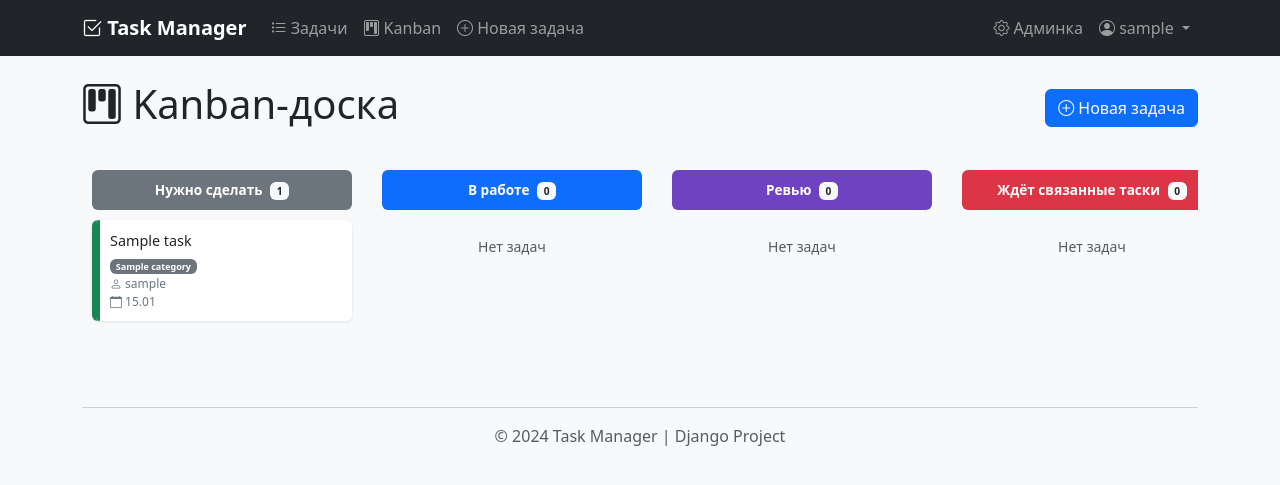
After one commit to pvmen/python_cosec, a Django app: page /kanban/ in a window 1280 px wide. The commit adds this page. Shown: the top 485 px of the page. Run offline with Django 5.2, Linux system fonts and the light colour scheme; a user stored in the database is signed in; tables that the repository leaves empty hold one stand-in row (values such as "Sample post").

Commit message:
Add priority, status, Kanban board, auth system, date filters

```diff
--- a/config/settings.py
+++ b/config/settings.py
@@ -116,3 +116,7 @@ USE_TZ = True
 # https://docs.djangoproject.com/en/6.0/howto/static-files/
 
 STATIC_URL = 'static/'
+
+LOGIN_URL = 'login'
+LOGIN_REDIRECT_URL = 'task_list'
+LOGOUT_REDIRECT_URL = 'login'
--- a/tasks/admin.py
+++ b/tasks/admin.py
@@ -10,9 +10,9 @@ class CategoryAdmin(admin.ModelAdmin):
 
 @admin.register(Task)
 class TaskAdmin(admin.ModelAdmin):
-    list_display = ['title', 'category', 'assigned_to', 'deadline', 'is_completed', 'created_at']
-    list_filter = ['is_completed', 'category', 'assigned_to', 'created_at', 'deadline']
+    list_display = ['title', 'category', 'assigned_to', 'priority', 'status', 'deadline', 'created_at']
+    list_filter = ['status', 'priority', 'category', 'assigned_to', 'created_at', 'deadline']
     search_fields = ['title', 'description']
-    list_editable = ['is_completed']
+    list_editable = ['status', 'priority']
     date_hierarchy = 'created_at'
     ordering = ['-created_at']
--- /dev/null
+++ b/tasks/templatetags/custom_filters.py
@@ -0,0 +1,8 @@
+from django import template
+
+register = template.Library()
+
+
+@register.filter
+def get_item(dictionary, key):
+    return dictionary.get(key)
--- a/tasks/urls.py
+++ b/tasks/urls.py
@@ -1,10 +1,16 @@
 from django.urls import path
+from django.contrib.auth.views import LogoutView
 from . import views
 
 urlpatterns = [
     path('', views.TaskListView.as_view(), name='task_list'),
+    path('kanban/', views.KanbanView.as_view(), name='kanban'),
     path('task/<int:pk>/', views.TaskDetailView.as_view(), name='task_detail'),
     path('task/create/', views.TaskCreateView.as_view(), name='task_create'),
     path('task/<int:pk>/edit/', views.TaskUpdateView.as_view(), name='task_update'),
     path('task/<int:pk>/delete/', views.TaskDeleteView.as_view(), name='task_delete'),
+    path('task/<int:pk>/update-status/', views.UpdateTaskStatusView.as_view(), name='task_update_status'),
+    path('login/', views.CustomLoginView.as_view(), name='login'),
+    path('logout/', LogoutView.as_view(), name='logout'),
+    path('register/', views.RegisterView.as_view(), name='register'),
 ]
--- a/tasks/views.py
+++ b/tasks/views.py
@@ -1,10 +1,34 @@
-from django.views.generic import ListView, DetailView, CreateView, UpdateView, DeleteView
+from django.views.generic import ListView, DetailView, CreateView, UpdateView, DeleteView, TemplateView
+from django.contrib.auth.mixins import LoginRequiredMixin
+from django.contrib.auth.views import LoginView, LogoutView
+from django.contrib.auth import login
 from django.urls import reverse_lazy
+from django.views import View
+from django.http import JsonResponse
+from django.shortcuts import redirect
+from django.utils import timezone
+from datetime import timedelta
 from .models import Task, Category
-from .forms import TaskForm
+from .forms import TaskForm, RegisterForm
 
 
-class TaskListView(ListView):
+class CustomLoginView(LoginView):
+    template_name = 'registration/login.html'
+    redirect_authenticated_user = True
+
+
+class RegisterView(CreateView):
+    form_class = RegisterForm
+    template_name = 'registration/register.html'
+    success_url = reverse_lazy('task_list')
+
+    def form_valid(self, form):
+        user = form.save()
+        login(self.request, user)
+        return redirect(self.success_url)
+
+
+class TaskListView(LoginRequiredMixin, ListView):
     model = Task
     template_name = 'tasks/task_list.html'
     context_object_name = 'tasks'
@@ -13,49 +37,87 @@ class TaskListView(ListView):
     def get_queryset(self):
         queryset = Task.objects.select_related('category', 'assigned_to')
 
-        # Фильтр по категории
         category_id = self.request.GET.get('category')
         if category_id:
             queryset = queryset.filter(category_id=category_id)
 
-        # Фильтр по статусу
         status = self.request.GET.get('status')
-        if status == 'completed':
-            queryset = queryset.filter(is_completed=True)
-        elif status == 'pending':
-            queryset = queryset.filter(is_completed=False)
+        if status:
+            queryset = queryset.filter(status=status)
+
+        priority = self.request.GET.get('priority')
+        if priority:
+            queryset = queryset.filter(priority=priority)
+
+        date_filter = self.request.GET.get('date_filter')
+        today = timezone.now().date()
+        if date_filter == 'today':
+            queryset = queryset.filter(deadline__date=today)
+        elif date_filter == 'week':
+            week_end = today + timedelta(days=7)
+            queryset = queryset.filter(deadline__date__gte=today, deadline__date__lte=week_end)
+        elif date_filter == 'overdue':
+            queryset = queryset.filter(deadline__lt=timezone.now()).exclude(status='done')
 
         return queryset
 
     def get_context_data(self, **kwargs):
         context = super().get_context_data(**kwargs)
         context['categories'] = Category.objects.all()
+        context['statuses'] = Task.STATUS_CHOICES
+        context['priorities'] = Task.PRIORITY_CHOICES
         context['current_category'] = self.request.GET.get('category', '')
         context['current_status'] = self.request.GET.get('status', '')
+        context['current_priority'] = self.request.GET.get('priority', '')
+        context['current_date_filter'] = self.request.GET.get('date_filter', '')
         return context
 
 
-class TaskDetailView(DetailView):
+class TaskDetailView(LoginRequiredMixin, DetailView):
     model = Task
     template_name = 'tasks/task_detail.html'
     context_object_name = 'task'
 
 
-class TaskCreateView(CreateView):
+class TaskCreateView(LoginRequiredMixin, CreateView):
     model = Task
     form_class = TaskForm
     template_name = 'tasks/task_form.html'
     success_url = reverse_lazy('task_list')
 
 
-class TaskUpdateView(UpdateView):
+class TaskUpdateView(LoginRequiredMixin, UpdateView):
     model = Task
     form_class = TaskForm
     template_name = 'tasks/task_form.html'
     success_url = reverse_lazy('task_list')
 
 
-class TaskDeleteView(DeleteView):
+class TaskDeleteView(LoginRequiredMixin, DeleteView):
     model = Task
     template_name = 'tasks/task_confirm_delete.html'
     success_url = reverse_lazy('task_list')
+
+
+class KanbanView(LoginRequiredMixin, TemplateView):
+    template_name = 'tasks/kanban.html'
+
+    def get_context_data(self, **kwargs):
+        context = super().get_context_data(**kwargs)
+        context['statuses'] = Task.STATUS_CHOICES
+        context['tasks_by_status'] = {
+            status[0]: Task.objects.filter(status=status[0]).select_related('category', 'assigned_to')
+            for status in Task.STATUS_CHOICES
+        }
+        return context
+
+
+class UpdateTaskStatusView(LoginRequiredMixin, View):
+    def post(self, request, pk):
+        task = Task.objects.get(pk=pk)
+        new_status = request.POST.get('status')
+        if new_status in dict(Task.STATUS_CHOICES):
+            task.status = new_status
+            task.save()
+            return JsonResponse({'success': True})
+        return JsonResponse({'success': False, 'error': 'Invalid status'}, status=400)
--- a/templates/base.html
+++ b/templates/base.html
@@ -20,14 +20,15 @@
             transform: translateY(-2px);
             box-shadow: 0 4px 12px rgba(0,0,0,0.1);
         }
-        .badge-completed {
-            background-color: #198754;
-        }
-        .badge-pending {
-            background-color: #ffc107;
-            color: #000;
+        .priority-high { border-left: 4px solid #dc3545; }
+        .priority-medium { border-left: 4px solid #ffc107; }
+        .priority-low { border-left: 4px solid #198754; }
+        .status-badge {
+            font-size: 0.75rem;
+            padding: 0.25rem 0.5rem;
         }
     </style>
+    {% block extra_css %}{% endblock %}
 </head>
 <body>
     <nav class="navbar navbar-expand-lg navbar-dark bg-dark mb-4">
@@ -42,7 +43,12 @@
                 <ul class="navbar-nav me-auto">
                     <li class="nav-item">
                         <a class="nav-link" href="{% url 'task_list' %}">
-                            <i class="bi bi-list-task"></i> Все задачи
+                            <i class="bi bi-list-task"></i> Задачи
+                        </a>
+                    </li>
+                    <li class="nav-item">
+                        <a class="nav-link" href="{% url 'kanban' %}">
+                            <i class="bi bi-kanban"></i> Kanban
                         </a>
                     </li>
                     <li class="nav-item">
@@ -52,11 +58,27 @@
                     </li>
                 </ul>
                 <ul class="navbar-nav">
+                    {% if user.is_authenticated %}
                     <li class="nav-item">
                         <a class="nav-link" href="/admin/">
                             <i class="bi bi-gear"></i> Админка
                         </a>
                     </li>
+                    <li class="nav-item dropdown">
+                        <a class="nav-link dropdown-toggle" href="#" role="button" data-bs-toggle="dropdown">
+                            <i class="bi bi-person-circle"></i> {{ user.username }}
+                        </a>
+                        <ul class="dropdown-menu dropdown-menu-end">
+                            <li><a class="dropdown-item" href="{% url 'logout' %}"><i class="bi bi-box-arrow-right"></i> Выйти</a></li>
+                        </ul>
+                    </li>
+                    {% else %}
+                    <li class="nav-item">
+                        <a class="nav-link" href="{% url 'login' %}">
+                            <i class="bi bi-box-arrow-in-right"></i> Войти
+                        </a>
+                    </li>
+                    {% endif %}
                 </ul>
             </div>
         </div>
@@ -72,5 +94,6 @@
     </footer>
 
     <script src="https://cdn.jsdelivr.net/npm/bootstrap@5.3.2/dist/js/bootstrap.bundle.min.js"></script>
+    {% block extra_js %}{% endblock %}
 </body>
 </html>
--- /dev/null
+++ b/templates/tasks/kanban.html
@@ -0,0 +1,200 @@
+{% extends 'base.html' %}
+{% load custom_filters %}
+
+{% block title %}Kanban - Task Manager{% endblock %}
+
+{% block extra_css %}
+<style>
+    .kanban-container {
+        display: flex;
+        gap: 10px;
+        overflow-x: auto;
+        padding-bottom: 20px;
+    }
+    .kanban-column {
+        min-width: 280px;
+        max-width: 280px;
+        background: #f8f9fa;
+        border-radius: 8px;
+        padding: 10px;
+    }
+    .kanban-column-header {
+        font-weight: 600;
+        padding: 10px;
+        border-radius: 6px;
+        margin-bottom: 10px;
+        text-align: center;
+        font-size: 0.85rem;
+    }
+    .kanban-tasks {
+        min-height: 100px;
+    }
+    .kanban-task {
+        background: white;
+        border-radius: 6px;
+        padding: 10px;
+        margin-bottom: 8px;
+        box-shadow: 0 1px 3px rgba(0,0,0,0.1);
+        cursor: grab;
+        transition: transform 0.2s, box-shadow 0.2s;
+    }
+    .kanban-task:hover {
+        transform: translateY(-2px);
+        box-shadow: 0 4px 8px rgba(0,0,0,0.15);
+    }
+    .kanban-task.dragging {
+        opacity: 0.5;
+        cursor: grabbing;
+    }
+    .kanban-task-title {
+        font-weight: 500;
+        font-size: 0.9rem;
+        margin-bottom: 5px;
+    }
+    .kanban-task-meta {
+        font-size: 0.75rem;
+        color: #6c757d;
+    }
+    .priority-indicator {
+        width: 4px;
+        height: 100%;
+        position: absolute;
+        left: 0;
+        top: 0;
+        border-radius: 6px 0 0 6px;
+    }
+    .kanban-task {
+        position: relative;
+        padding-left: 14px;
+    }
+    .priority-high .priority-indicator { background: #dc3545; }
+    .priority-medium .priority-indicator { background: #ffc107; }
+    .priority-low .priority-indicator { background: #198754; }
+    .status-todo { background: #6c757d; color: white; }
+    .status-in_progress { background: #0d6efd; color: white; }
+    .status-review { background: #6f42c1; color: white; }
+    .status-blocked { background: #dc3545; color: white; }
+    .status-ready_test { background: #fd7e14; color: white; }
+    .status-testing { background: #20c997; color: white; }
+    .status-tested { background: #198754; color: white; }
+    .status-ready_deploy { background: #0dcaf0; color: black; }
+    .status-done { background: #198754; color: white; }
+    .drag-over {
+        background: #e9ecef;
+    }
+</style>
+{% endblock %}
+
+{% block content %}
+<div class="d-flex justify-content-between align-items-center mb-4">
+    <h1><i class="bi bi-kanban"></i> Kanban-доска</h1>
+    <a href="{% url 'task_create' %}" class="btn btn-primary">
+        <i class="bi bi-plus-circle"></i> Новая задача
+    </a>
+</div>
+
+<div class="kanban-container">
+    {% for status_code, status_label in statuses %}
+    <div class="kanban-column" data-status="{{ status_code }}">
+        <div class="kanban-column-header status-{{ status_code }}">
+            {{ status_label }}
+            <span class="badge bg-light text-dark ms-1">{{ tasks_by_status|get_item:status_code|length }}</span>
+        </div>
+        <div class="kanban-tasks" data-status="{{ status_code }}">
+            {% for task in tasks_by_status|get_item:status_code %}
+            <div class="kanban-task priority-{{ task.priority }}" draggable="true" data-task-id="{{ task.pk }}">
+                <div class="priority-indicator"></div>
+                <div class="kanban-task-title">
+                    <a href="{% url 'task_detail' task.pk %}" class="text-decoration-none text-dark">
+                        {{ task.title }}
+                    </a>
+                </div>
+                <div class="kanban-task-meta">
+                    {% if task.category %}
+                    <span class="badge bg-secondary">{{ task.category.name }}</span>
+                    {% endif %}
+                    {% if task.assigned_to %}
+                    <br><i class="bi bi-person"></i> {{ task.assigned_to.username }}
+                    {% endif %}
+                    {% if task.deadline %}
+                    <br><i class="bi bi-calendar"></i> {{ task.deadline|date:"d.m" }}
+                    {% endif %}
+                </div>
+            </div>
+            {% empty %}
+            <div class="text-muted text-center small py-3">Нет задач</div>
+            {% endfor %}
+        </div>
+    </div>
+    {% endfor %}
+</div>
+{% endblock %}
+
+{% block extra_js %}
+<script>
+document.addEventListener('DOMContentLoaded', function() {
+    const tasks = document.querySelectorAll('.kanban-task');
+    const columns = document.querySelectorAll('.kanban-tasks');
+
+    tasks.forEach(task => {
+        task.addEventListener('dragstart', function(e) {
+            e.dataTransfer.setData('text/plain', task.dataset.taskId);
+            task.classList.add('dragging');
+        });
+
+        task.addEventListener('dragend', function() {
+            task.classList.remove('dragging');
+        });
+    });
+
+    columns.forEach(column => {
+        column.addEventListener('dragover', function(e) {
+            e.preventDefault();
+            column.classList.add('drag-over');
+        });
+
+        column.addEventListener('dragleave', function() {
+            column.classList.remove('drag-over');
+        });
+
+        column.addEventListener('drop', function(e) {
+            e.preventDefault();
+            column.classList.remove('drag-over');
+
+            const taskId = e.dataTransfer.getData('text/plain');
+            const newStatus = column.dataset.status;
+            const taskElement = document.querySelector(`[data-task-id="${taskId}"]`);
+
+            if (taskElement && taskElement.parentElement !== column) {
+                column.appendChild(taskElement);
+
+                fetch(`/task/${taskId}/update-status/`, {
+                    method: 'POST',
+                    headers: {
+                        'Content-Type': 'application/x-www-form-urlencoded',
+                        'X-CSRFToken': '{{ csrf_token }}'
+                    },
+                    body: `status=${newStatus}`
+                })
+                .then(response => response.json())
+                .then(data => {
+                    if (!data.success) {
+                        location.reload();
+                    }
+                    updateColumnCounts();
+                })
+                .catch(() => location.reload());
+            }
+        });
+    });
+
+    function updateColumnCounts() {
+        document.querySelectorAll('.kanban-column').forEach(col => {
+            const count = col.querySelectorAll('.kanban-task').length;
+            const badge = col.querySelector('.badge');
+            if (badge) badge.textContent = count;
+        });
+    }
+});
+</script>
+{% endblock %}
```
Also changed, not shown: tasks/forms.py (+17 -2 lines), tasks/models.py (+34 -3 lines), templates/registration/login.html (added, +78 -0 lines), templates/registration/register.html (added, +94 -0 lines), templates/tasks/task_detail.html (+16 -5 lines), templates/tasks/task_form.html (+9 -9 lines), templates/tasks/task_list.html (+42 -27 lines), README.md, tasks/migrations/0002_remove_task_is_completed_task_priority_task_status.py (added), tasks/templatetags/__init__.py (added), templates/tasks/task_confirm_delete.html (line endings or trailing spaces).
